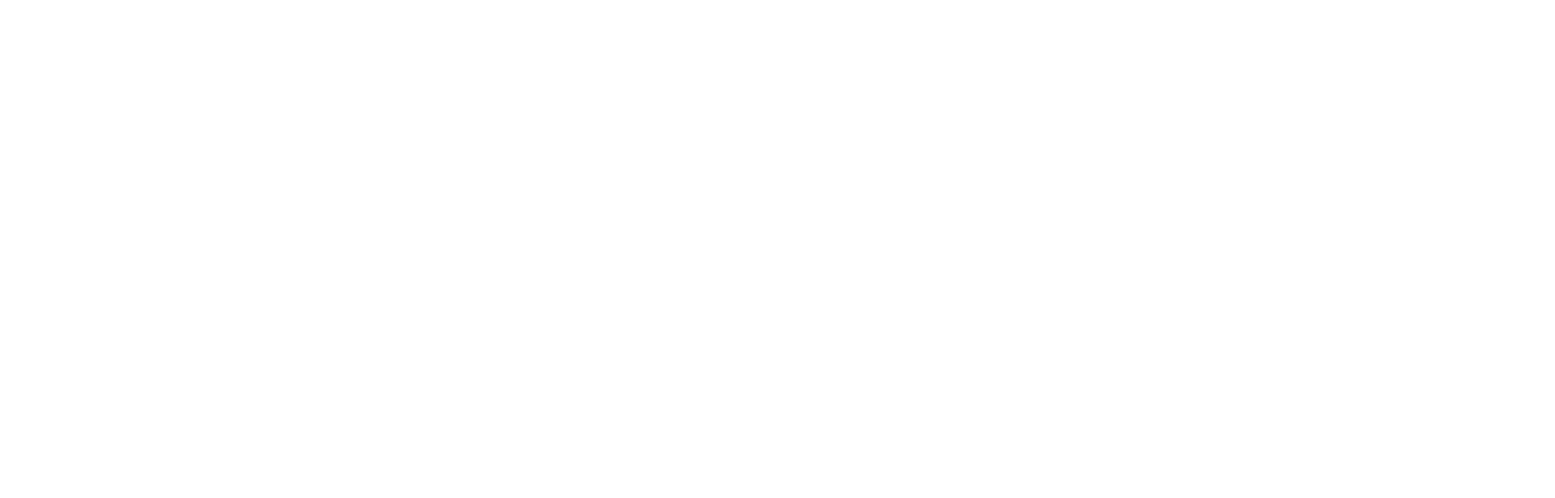
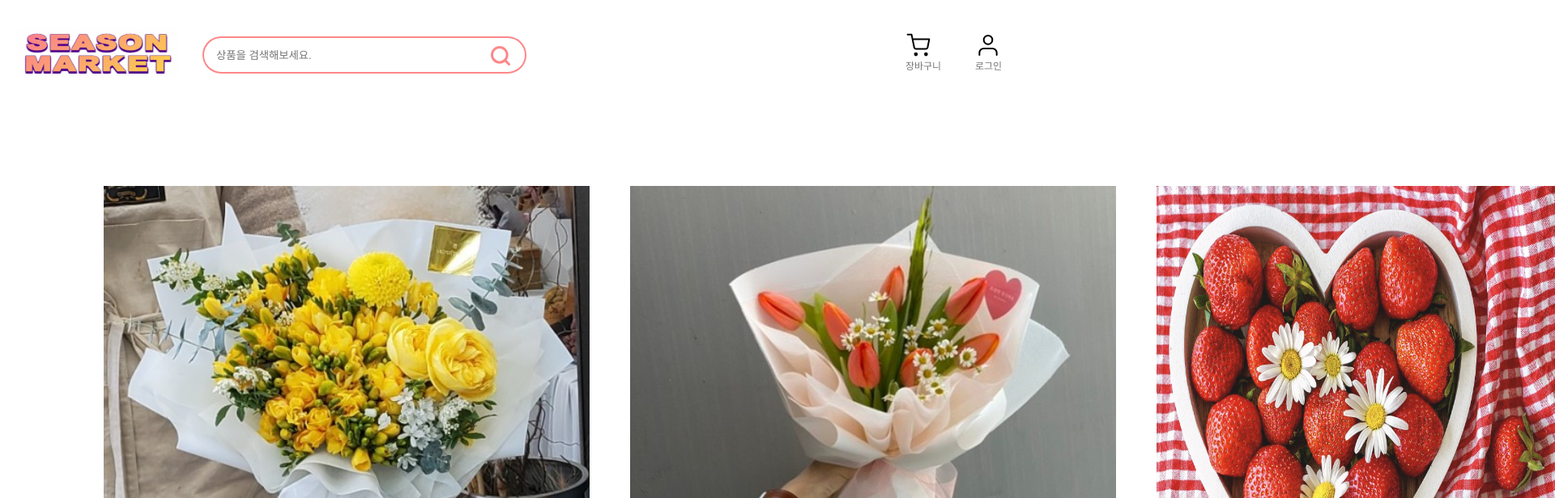
Before and after one commit to yoojin-park19/season_market, a React (Create React App) app: page /Product/1 in a window 1280 px wide. Shown: the top 616 px of the page at 81% size, 1920 px wide, since content can reach past the window. Built offline with nearby package versions, Linux system fonts and the light colour scheme; the HTML template or start-up script is replaced by a standard one.

Commit message:
상세페이지 구현

```diff
--- a/src/App.js
+++ b/src/App.js
@@ -2,11 +2,13 @@
 import { Route, BrowserRouter } from 'react-router-dom';
 import HomeIndexPage from './pages/Home';
 import LoginIndexPage from './pages/Login';
+import ProductIndexPage from './pages/Product';
 function App() {
   return (
     <BrowserRouter>
       <Route path="/" exact component={HomeIndexPage} />
       <Route path="/login" exact component={LoginIndexPage} />
+      <Route path="/Product/:id" exact component={ProductIndexPage} />
     </BrowserRouter>
   );
 }
--- a/src/constants/database.js
+++ b/src/constants/database.js
@@ -3,31 +3,36 @@
     index: 0,
     season: [
       {
-        url: './assets/freesia.jpeg',
+        id: 0,
+        url: '/assets/freesia.jpeg',
         company: '봄이왔나봄',
         title: '프리지아의 꽃말은 "당신의 시작을 응원해" 입니다',
         price: 15000,
       },
       {
-        url: './assets/tulip.jpeg',
+        id: 1,
+        url: '/assets/tulip.jpeg',
         company: '꽃이좋은가봉가',
         title: '튤립의 꽃말은 "사랑의 고백" 입니다',
         price: 20000,
       },
       {
-        url: './assets/strawberries.jpg',
+        id: 2,
+        url: '/assets/strawberries.jpg',
         company: 'This is 딸기',
         title: '새콤달콤 상콤아삭 딸기',
         price: 18000,
       },
       {
-        url: './assets/doorup.jpeg',
+        id: 3,
+        url: '/assets/doorup.jpeg',
         company: '뚜릅뚜릅뚜루',
         title: '봄에는 제철 봄나물',
         price: 7000,
       },
       {
-        url: './assets/squirt.jpg',
+        id: 4,
+        url: '/assets/squirt.jpg',
         company: '개발자가 사랑하는 멍게',
         title: '봄에 멍게 꼭드세요. 열번드세요',
         price: 10000,
@@ -38,31 +43,31 @@
     index: 1,
     season: [
       {
-        url: './assets/rose.jpeg',
+        url: '/assets/rose.jpeg',
         company: '장미는 사랑입니다.',
         title: '장미의 꽃말은 "사랑" 입니다',
         price: 25000,
       },
       {
-        url: './assets/sunflower.jpeg',
+        url: '/assets/sunflower.jpeg',
         company: '너만보는해바라기',
         title: '해바라기의 꽃말은 "딩신을 사랑합니다." 입니다',
         price: 17000,
       },
       {
-        url: './assets/peach.jpg',
+        url: '/assets/peach.jpg',
         company: '러브앤드피치',
         title: '물복딱복 고민할 시간에 주문',
         price: 28000,
       },
       {
-        url: './assets/tomato.jpeg',
+        url: '/assets/tomato.jpeg',
         company: '토마토마토마토',
         title: '토마토는 몸에 참 좋습니다 끗!',
         price: 13000,
       },
       {
-        url: './assets/jeonbok.jpeg',
+        url: '/assets/jeonbok.jpeg',
         company: '전복맛집여기',
         title: '전복은 큰게 맛있습니다.',
         price: 30000,
@@ -73,31 +78,31 @@
     index: 2,
     season: [
       {
-        url: './assets/fallflower.jpeg',
+        url: '/assets/fallflower.jpeg',
         company: '가을바람',
         title: '들국화의 꽃말은 "순수한 사랑" 입니다.',
         price: 10000,
       },
       {
-        url: './assets/yongdam.jpeg',
+        url: '/assets/yongdam.jpeg',
         company: '가을가을한 하늘',
         title: '용담의 꽃말은 "슬픈 그대가 좋아" 입니다.',
         price: 15000,
       },
       {
-        url: './assets/apple.jpeg',
+        url: '/assets/apple.jpeg',
         company: '유진농장',
         title: '나의 사과를 받아줘!',
         price: 27000,
       },
       {
-        url: './assets/shrimp.jpeg',
+        url: '/assets/shrimp.jpeg',
         company: '새우로회사새움',
         title: '안녕하새우',
         price: 24000,
       },
       {
-        url: './assets/crab.jpg',
+        url: '/assets/crab.jpg',
         company: '게좋아함',
         title: '뭔가 굉장히 정중한게 입니다.',
         price: 37000,
@@ -108,31 +113,31 @@
     index: 3,
     season: [
       {
-        url: './assets/christmas.jpeg',
+        url: '/assets/christmas.jpeg',
         company: '매일이크리스마스',
         title: '포인세티아의 꽃말은 "뜨거운 마음으로 축하한다"입니다.',
         price: 12000,
       },
       {
-        url: './assets/mokhwa.jpeg',
+        url: '/assets/mokhwa.jpeg',
         company: '겨울이제일좋아',
         title: '목화의 꽃말은 "어머니의 사랑" 입니다.',
         price: 10000,
       },
       {
-        url: './assets/mandarin.jpeg',
+        url: '/assets/mandarin.jpeg',
         company: '꿀처럼단귤,뀰',
         title: '손이 노래져도 책임못집니다.',
         price: 18000,
       },
       {
-        url: './assets/bang.jpeg',
+        url: '/assets/bang.jpeg',
         company: '유진수산',
         title: '겨울에 방어 안먹으면 뭘먹나요?',
         price: 25000,
       },
       {
-        url: './assets/oyster.jpg',
+        url: '/assets/oyster.jpg',
         company: '겨울만장사하는집',
         title: '개발자가 사랑하는 굴',
         price: 25000,
--- a/src/pages/Home/components/HomeHeader.jsx
+++ b/src/pages/Home/components/HomeHeader.jsx
@@ -5,7 +5,7 @@
   return (
     <HomeHead>
       <div className="left-header">
-        <img src="./assets/logo.png" alt="Season market" />
+        <img src="/assets/logo.png" alt="Season market" />
         <form action="" className="inp-header">
           <label htmlFor="inp-header"></label>
           <input
@@ -14,17 +14,17 @@
             placeholder="상품을 검색해보세요."
           />
           <button className="searchBtn">
-            <img src="./assets/search.svg" alt="" />
+            <img src="/assets/search.svg" alt="" />
           </button>
         </form>
       </div>
       <div className="right-header">
         <Link to="#" className="link-cart">
-          <img src="./assets/icon-shopping-cart.svg" alt="장바구니" />
+          <img src="/assets/icon-shopping-cart.svg" alt="장바구니" />
           <p>장바구니</p>
         </Link>
         <Link to="/login" className="link-myPage">
-          <img src="./assets/icon-user.svg" alt="마이페이지" />
+          <img src="/assets/icon-user.svg" alt="마이페이지" />
           <p>로그인</p>
         </Link>
       </div>
--- a/src/pages/Home/components/HomeSlide.jsx
+++ b/src/pages/Home/components/HomeSlide.jsx
@@ -1,5 +1,6 @@
 import styled from 'styled-components';
 import React, { useRef, useState, useEffect } from 'react';
+import { Link } from 'react-router-dom';
 import Images from '../../../constants/index';
 import Items from '../../../constants/database';
 const HomeSlides = () => {
@@ -75,12 +76,12 @@
       <HomeItems>
         <ul className="listItem">
           {Items[item].season.map((season, index) => (
-            <li className="contItem">
+            <Link to={`/product/${season.id}`} className="contItem">
               <Img src={season.url} key={index} />
               <p className="company">{season.company}</p>
               <p className="title">{season.title}</p>
               <p className="price">{season.price}원</p>
-            </li>
+            </Link>
           ))}
         </ul>
       </HomeItems>
--- a/src/pages/Login/components/JoinPage.jsx
+++ b/src/pages/Login/components/JoinPage.jsx
@@ -1,5 +1,12 @@
 import styled from 'styled-components';
+import { useState } from 'react';
 const JoinPages = () => {
+  let [activeBtn, setActiveBtn] = useState(false);
+  const handleToggle = (event) => {
+    event.currentTarget.clssList.toggle('active');
+    setActiveBtn((activeBtn = !activeBtn));
+  };
+
   return (
     <JoinPage>
       <div className="wrapForm">
@@ -13,7 +20,19 @@
               placeholder="비밀번호 재확인"
             />
             <input className="inputname" type="text" placeholder="이름" />
-            <button action="/Home">가입하기</button>
+            <input
+              className="inputNumber"
+              type="number"
+              placeholder="휴대폰 번호"
+            />
+            <input
+              className="inputMail"
+              type="text"
+              placeholder="이메일 주소"
+            />
+            <button action="/Home" onClick={handleToggle}>
+              가입하기
+            </button>
           </form>
         </div>
       </div>
@@ -52,7 +71,7 @@
       button {
         width: 320px;
         height: 60px;
-        background-color: #fb838a;
+        background-color: rgb(243, 174, 177);
         color: #fff;
         border: none;
         border-radius: 5px;
@@ -61,6 +80,9 @@
         font-size: 18px;
         line-height: 22px;
         margin-top: 16px;
+        &.active {
+          background-color: #fb838a
+        }
       }
     }
   }
--- a/src/pages/Login/components/LoginPage.jsx
+++ b/src/pages/Login/components/LoginPage.jsx
@@ -45,7 +45,7 @@
       button {
         width: 320px;
         height: 60px;
-        background-color: #fb838a;
+        background-color: rgb(243, 174, 177);
         color: #fff;
         border: none;
         border-radius: 5px;
@@ -54,6 +54,9 @@
         font-size: 18px;
         line-height: 22px;
         margin-top: 16px;
+        &.active {
+          background-color: #fb838a;
+        }
       }
     }
   }
--- a/src/pages/Login/index.jsx
+++ b/src/pages/Login/index.jsx
@@ -56,7 +56,8 @@
     display: flex;
     button {
       border: none;
-      background-color: #fff;
+      background-color: #fb838a;
+      color: #fff;
       width: 180px;
       padding: 17px 15px;
     }
@@ -67,7 +68,8 @@
       border-top-right-radius: 10px;
       border-top-left-radius: 10px;
       &.click {
-        background-color: #fb838a;
+        background-color: #fff;
+        color: #000;
       }
     }
     .btnJoin {
@@ -77,7 +79,8 @@
       border-top-left-radius: 10px;
       border-top-right-radius: 10px;
       &.click {
-        background-color: #fb838a;
+        background-color: #fff;
+        color: #000;
       }
     }
   }
--- /dev/null
+++ b/src/pages/Product/components/ProductItem.jsx
@@ -0,0 +1,222 @@
+import styled from 'styled-components';
+import Items from '../../../constants/database';
+import { useParams } from 'react-router';
+
+const ProductItem = () => {
+  const paramsId = useParams().id;
+  return (
+    <>
+      {Items.map((item) => (
+        <Item key={item.index}>
+          {item.season.map((one) => (
+            <Detail key={one.id}>
+              {paramsId === one.id ? (
+                <div>
+                  <img
+                    className="productItemImg"
+                    src={one.url}
+                    alt="상품사진"
+                  />
+                  <div className="productCont">
+                    <div className="productInfo">
+                      <h4>{one.company}</h4>
+                      <h2>{one.title}</h2>
+                      <h3 className="price">
+                        {one.price}
+                        <span>원</span>
+                      </h3>
+                    </div>
+                  </div>
+                </div>
+              ) : null}
+              <img className="productItemImg" src={one.url} alt="상품사진" />
+              <div className="productCont">
+                <div className="productInfo">
+                  <h4>{one.company}</h4>
+                  <h2>{one.title}</h2>
+                  <h3 className="price">
+                    {one.price}
+                    <span>원</span>
+                  </h3>
+                </div>
+              </div>
+            </Detail>
+          ))}
+        </Item>
+      ))}
+      ;
+      <div className="productOpt">
+        <p>택배배송/무료배송</p>
+        <hr />
+        <div className="productAmountCont">
+          <button className="productAmountBtn left"></button>
+          <span className="productAmountBtn text">1</span>
+          <button className="productAmountBtn right"></button>
+        </div>
+        <hr />
+        <div className="productPrice">
+          <p>총 상품 금액</p>
+          <p>
+            <span>
+              총 수량 <span className="green"> 1</span>
+              <span className="after">개</span>
+            </span>
+            <span className="green point">17,500</span>
+            <span className="green">원</span>
+          </p>
+        </div>
+        <div className="productBtnCont">
+          <button className="purchaseBtn">바로 구매</button>
+          <button className="basketBtn">장바구니</button>
+        </div>
+      </div>
+    </>
+  );
+};
+const Detail = styled.section``;
+const Item = styled.section`
+  width: 80%;
+  margin: 120px auto;
+  display: flex;
+  gap: 50px;
+  .productItemImg {
+    width: 600px;
+    height: 600px;
+  }
+  .productCont {
+    height: 600px;
+    display: flex;
+    flex-direction: column;
+    justify-content: space-between;
+    .productInfo {
+      h4 {
+        display: block;
+        margin-bottom: 16px;
+        font-size: 18px;
+        font-style: normal;
+        font-weight: 400;
+        line-height: 23px;
+        text-align: left;
+        color: #767676;
+      }
+      h2 {
+        display: block;
+        margin-bottom: 20px;
+        font-family: Spoqa Han Sans Neo;
+        font-size: 36px;
+        font-style: normal;
+        font-weight: 400;
+        line-height: 45px;
+        letter-spacing: 0em;
+        text-align: left;
+      }
+      .price {
+        font-size: 36px;
+        font-weight: 700;
+        line-height: 45px;
+        text-align: left;
+        span {
+          font-size: 18px;
+          font-weight: 400;
+          line-height: 23px;
+          text-align: left;
+        }
+      }
+    }
+    .productOpt {
+      p {
+        font-size: 16px;
+        font-weight: 400;
+        line-height: 20px;
+        letter-spacing: 0em;
+        text-align: left;
+        color: #767676;
+      }
+      .productAmountCont {
+        width: 150px;
+        height: 50px;
+        display: flex;
+        margin: 30px 0;
+        .productAmountBtn {
+          width: 50px;
+          height: 50px;
+          box-sizing: border-box;
+          display: inline-block;
+          text-align: center;
+          line-height: 50px;
+          background-color: #fff;
+          border: 1px solid #c4c4c4;
+          &.left {
+            background-image: url('/assets/icon-minus-line.svg');
+            background-repeat: no-repeat;
+            background-position: 15px;
+            border-radius: 5px 0 0 5px;
+          }
+          &.right {
+            background-image: url('/assets/icon-plus-line.svg');
+            background-repeat: no-repeat;
+            background-position: 15px;
+            border-radius: 0 5px 5px 0;
+          }
+        }
+      }
+      .productPrice {
+        display: flex;
+        height: 50px;
+        justify-content: space-between;
+        align-items: center;
+        margin: 30px 0;
+        font-size: 18px;
+        font-weight: 500;
+        text-align: left;
+        .gray {
+          color: #767676;
+        }
+        .green {
+          color: #21bf48;
+        }
+        .point {
+          font-weight: 800;
+          font-size: 36px;
+          line-height: 45px;
+        }
+        .after::after {
+          content: '';
+          display: inline-block;
+          width: 1px;
+          height: 14px;
+          margin: 0 8px;
+          background-color: #2f2f2f;
+        }
+      }
+      .productBtnCont {
+        display: flex;
+        gap: 14px;
+        .purchaseBtn {
+          width: 416px;
+          height: 60px;
+          border: none;
+          background-color: #21bf48;
+          color: #fff;
+          border-radius: 5px;
+          font-size: 18px;
+          font-weight: 700;
+          text-align: center;
+        }
+        .basketBtn {
+          height: 60px;
+          width: 200px;
+          border-radius: 5px;
+          background: #767676;
+          border-radius: 5px;
+          border: none;
+          font-size: 18px;
+          font-weight: 700;
+          text-align: center;
+          color: #fff;
+        }
+      }
+    }
+  }
+`;
+export default ProductItem;
--- /dev/null
+++ b/src/pages/Product/index.jsx
@@ -0,0 +1,13 @@
+import HomeHeader from '../Home/components/HomeHeader';
+import ProductItem from './components/ProductItem';
+
+const ProductIndexPage = () => {
+  return (
+    <>
+      <HomeHeader />
+      <ProductItem />
+    </>
+  );
+};
+
+export default ProductIndexPage;
```
Also changed, not shown: src/pages/Home/components/HomeItem.jsx (deleted, +0 -51 lines).
